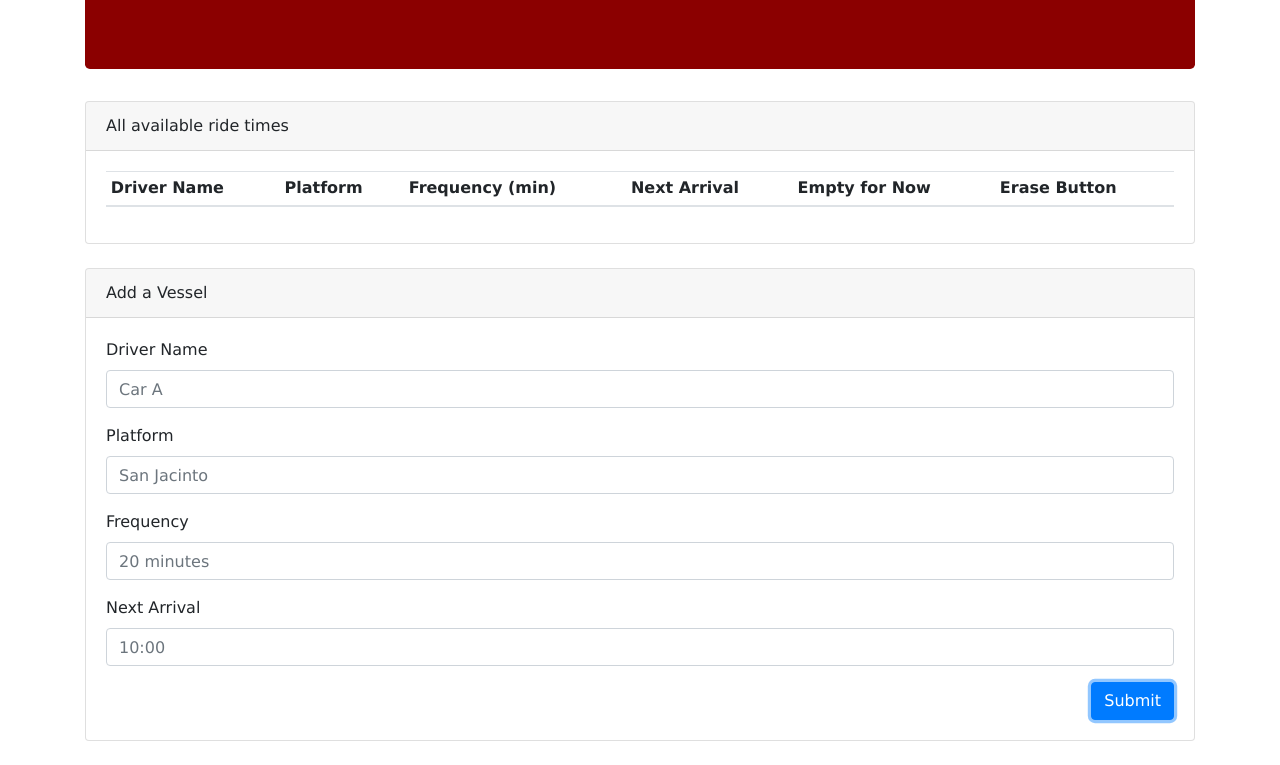
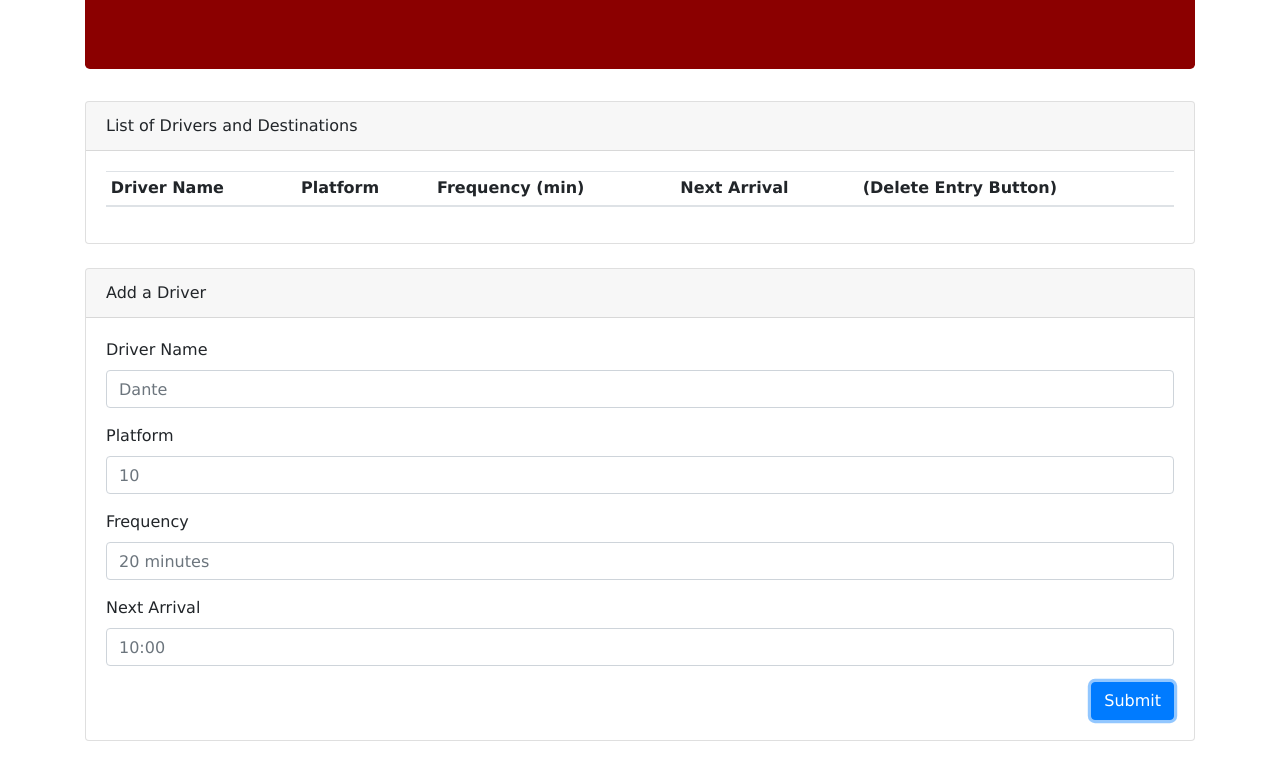
Before and after one commit to patelkr07/FirebaseScheduler, a plain HTML site: page index.html in a window 1280 px wide. Both pictures are taken after typing "Sample", "Sample", "Sample", "Sample" into the empty fields and a click on the button "Submit". Shown: the part 157-922 px from the top of the page. Drawn offline with nearby package versions, Linux system fonts and the light colour scheme; no server answers.

Commit message:
fixed defaults, math and delete button missing

```diff
--- a/assets/javascript/app.js
+++ b/assets/javascript/app.js
@@ -19,7 +19,7 @@ var database = firebase.database();
         var vesselName = $("#vessel-input").val().trim();
         var dest = $("#destination-input").val().trim();
         var freq = $("#frequency-input").val().trim();
-        var nextArrival = moment($("#next-arrival-input").val().trim(), "hh:mm a").format("X");
+        var nextArrival = ($("#next-arrival-input").val().trim());
 
     var newVess = {
         vessel: vesselName,
@@ -35,7 +35,7 @@ var database = firebase.database();
     console.log(newVess.frequency);
     console.log(newVess.arrival);
 
-    alert("You've added a vessel");
+    alert("You've added a driver");
 
     $("#vessel-input").val("");
     $("#destination-input").val("");
--- a/index.html
+++ b/index.html
@@ -30,7 +30,7 @@
                 <div class="col-md-12">
 
                     <div class="card mb-4">
-                        <div class="card-header">All available ride times</div>
+                        <div class="card-header">List of Drivers and Destinations</div>
                         <div class="card-body">
                             <table class="table table-sm table-hover" id='rides-table'>
                                 <thead>
@@ -39,8 +39,8 @@
                                         <th scope="col">Platform</th>
                                         <th scope="col">Frequency (min)</th>
                                         <th scope="col">Next Arrival</th>
-                                        <th scope="col">Empty for Now</th>
-                                        <th scope="col">Erase Button</th>
+                                        <th scope="col">(Delete Entry Button)</th>
+
                                     </tr>
                                 </thead>
                                 <tbody>
@@ -54,17 +54,17 @@
             <div class="row">
                 <div class="col-md-12">
                     <div class="card mb-4">
-                        <div class="card-header">Add a Vessel</div>
+                        <div class="card-header">Add a Driver</div>
                         <div class="card-body">
 
                             <form>
                                 <div class="form-group">
                                     <label for="vessel-input">Driver Name</label>
-                                    <input class="form-control" id="vessel-input" placeholder="Car A" type="text">
+                                    <input class="form-control" id="vessel-input" placeholder="Dante" type="text">
                                 </div>
                                 <div class="form-group">
                                     <label for="destination-input">Platform</label>
-                                    <input class="form-control" id="destination-input" placeholder="San Jacinto" type="text">
+                                    <input class="form-control" id="destination-input" placeholder="10" type="text">
                                 </div>
                                 <div class="form-group">
                                     <label for="frequency-input">Frequency</label>
```
Also changed, not shown: assets/css/style.css (line endings or trailing spaces).
